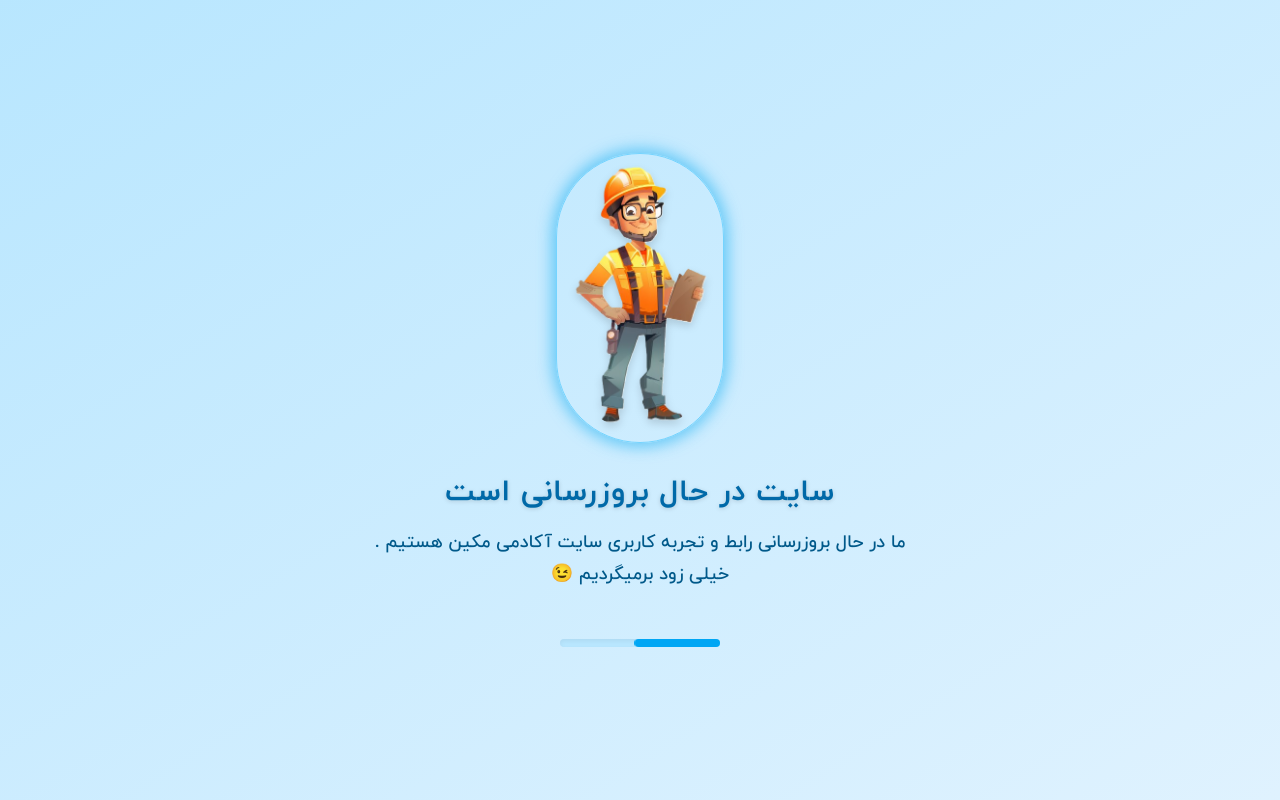
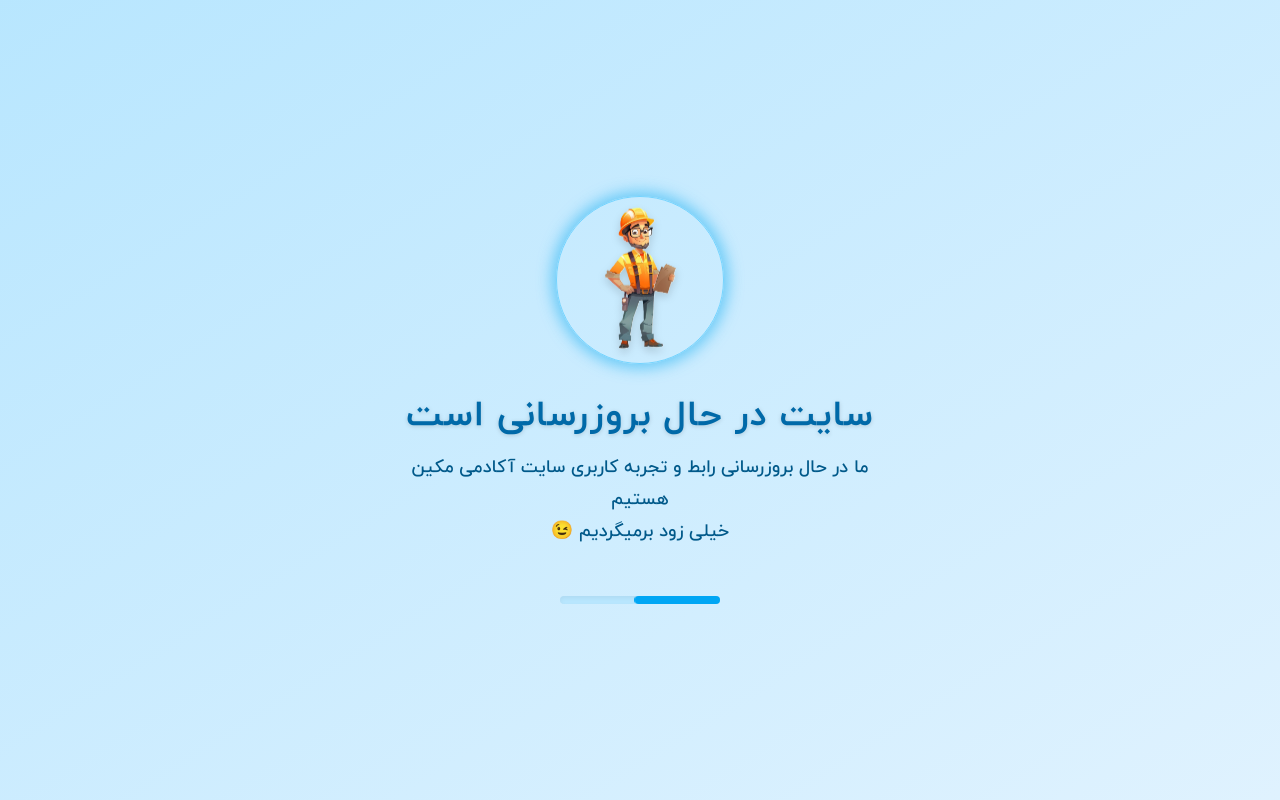
Before and after one commit to soulishoon/MakeenMaintenance, a Next.js app: page / in a window 1280 px wide. Built offline with nearby package versions, Linux system fonts and the light colour scheme.

Commit message:
first commit

```diff
--- a/app/page.tsx
+++ b/app/page.tsx
@@ -3,29 +3,37 @@
 
 export default function Home() {
   return (
-    <div className="min-h-screen flex flex-col items-center justify-center bg-linear-to-tl from-sky-100 to-sky-200  text-sky-700 p-6 text-center">
-      <div className="mb-8 flex flex-col items-center relative">
-        <div className="p-2  rounded-full shadow-xl border border-sky-300 animate-glowOutline">
+    <div className="min-h-screen flex flex-col items-center justify-center bg-linear-to-tl from-sky-100 to-sky-200 text-sky-700 p-4 sm:p-6 md:p-10 text-center">
+      <div className="mb-6 sm:mb-8 flex flex-col items-center relative">
+        <div className="p-1.5 sm:p-2 rounded-full shadow-xl border border-sky-300 animate-glowOutline">
           <Image
             src={karegar}
             alt="programmer cartoon"
-            width={150}
-            height={150}
-            className="object-contain drop-shadow-lg rounded-full animate-upDown"
+            width={120}
+            height={120}
+            className="object-contain drop-shadow-lg rounded-full animate-upDown sm:w-[150px] sm:h-[150px]"
           />
         </div>
       </div>
 
-     <h1 style={{ fontFamily: 'yekanbold' }} className="text-3xl mb-4 tracking-wide drop-shadow-sm">
-  سایت در حال بروزرسانی است
-</h1>
-      <p style={{fontFamily: "yekanmedium"}} className="text-lg  leading-8 text-sky-800">
-. ما در حال بروزرسانی رابط و تجربه کاربری سایت آکادمی مکین هستیم <br />
-   😉 خیلی زود برمیگردیم
+      <h1
+        style={{ fontFamily: "yekanbold" }}
+        className="text-2xl sm:text-3xl md:text-4xl mb-3 sm:mb-4 tracking-wide drop-shadow-sm px-2"
+      >
+        سایت در حال بروزرسانی است
+      </h1>
+
+      <p
+        style={{ fontFamily: "yekanmedium" }}
+        className="text-base sm:text-lg leading-7 sm:leading-8 text-sky-800 max-w-lg px-4"
+      >
+        ما در حال بروزرسانی رابط و تجربه کاربری سایت آکادمی مکین هستیم
+        <br />
+        😉 خیلی زود برمیگردیم
       </p>
 
-      <div className="mt-12">
-        <div className="w-40 h-2 bg-sky-200 rounded-full overflow-hidden shadow-inner">
+      <div className="mt-8 sm:mt-12">
+        <div className="w-36 sm:w-40 h-2 bg-sky-200 rounded-full overflow-hidden shadow-inner mx-auto">
           <div className="h-full w-full bg-sky-500 animate-[progress_2s_ease-in-out_infinite] rounded-full"></div>
         </div>
       </div>
@@ -58,8 +66,6 @@
         .animate-glowOutline {
           animation: glowOutline 3s ease-in-out infinite;
         }
-
-
       `}</style>
     </div>
   );
```
Also changed, not shown: 1 other file (tests, documents, lock files or other folders).
